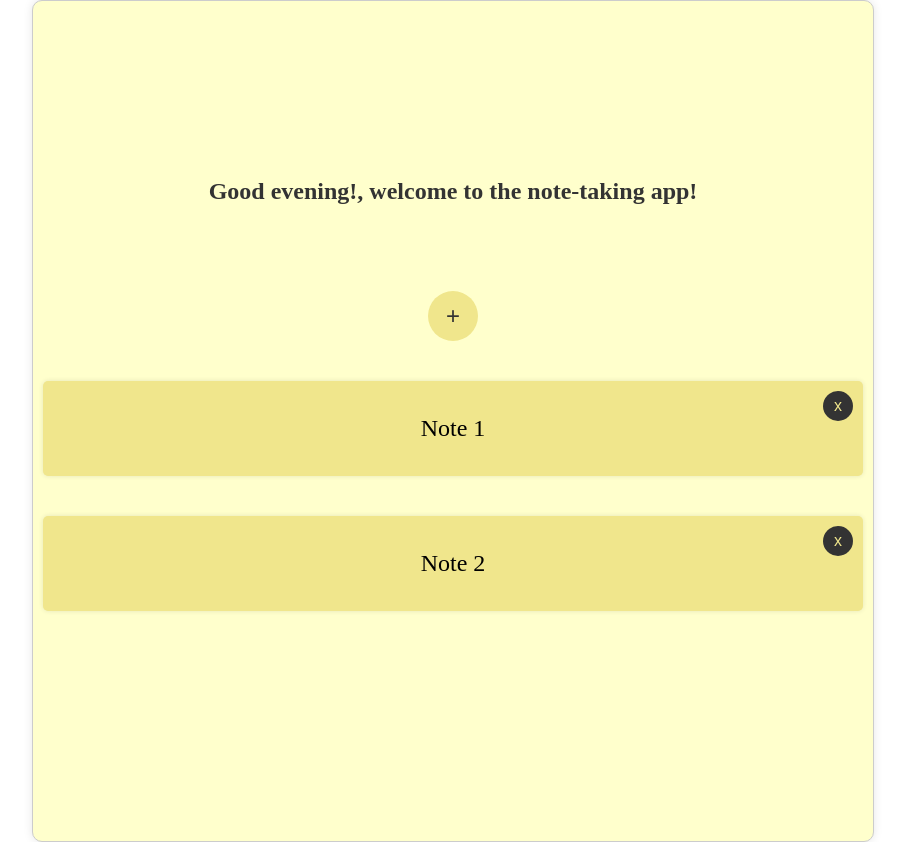
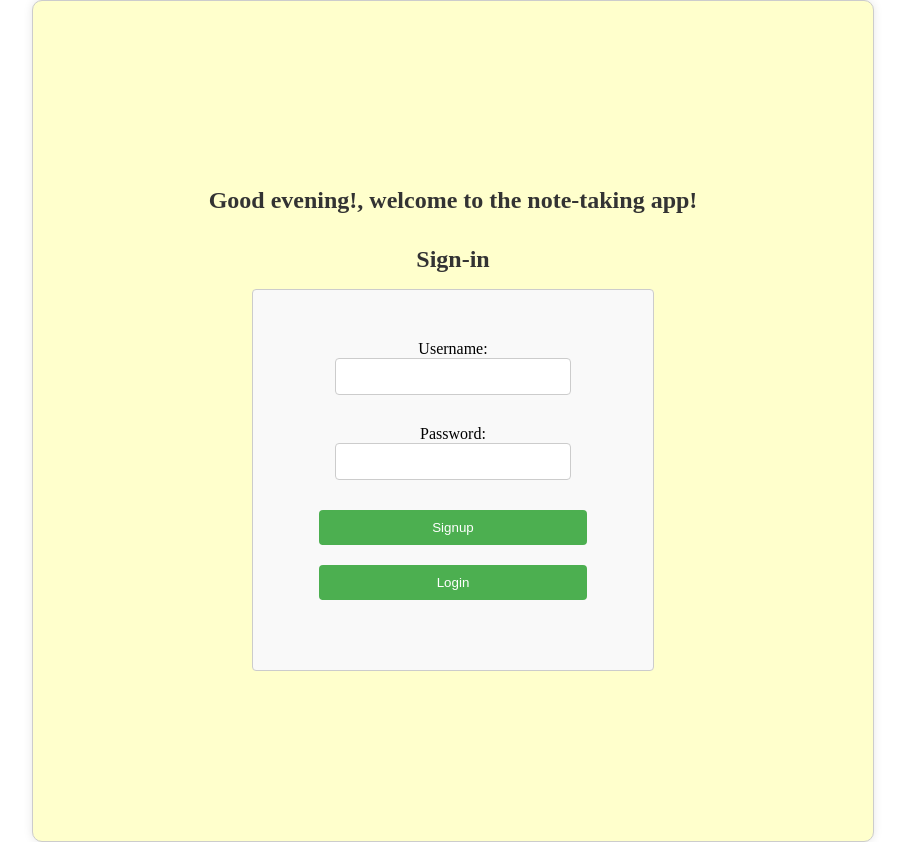
Before and after one commit to Alawaji214/WebNote, a React (Create React App) app in the folder frontend/: page / in a window 1280 px wide. Shown: the whole page, without its empty margins (187-1092 px from the left). Built offline with nearby package versions, Linux system fonts and the light colour scheme.

Commit message:
add signin & signup frontend

```diff
--- a/frontend/src/App.css
+++ b/frontend/src/App.css
@@ -142,3 +142,46 @@
   right: 10px; /* position the button on the right */
   top: 10px; /* position the button at the top */
 }
+
+.signin-form {
+  display: flex;
+  flex-direction: column;
+  align-items: center;
+  width: 300px;
+  margin: 0 auto;
+  padding: 50px;
+  border: 1px solid #ccc;
+  border-radius: 4px;
+  background-color: #f9f9f9;
+}
+
+.signin-label {
+  display: block;
+  margin-bottom: 10px;
+}
+
+.signin-input {
+  width: 80%;
+  margin-left: auto; /* add automatic left margin */
+  margin-right: auto; /* add automatic right margin */
+
+  padding: 10px;
+  border: 1px solid #ccc;
+  border-radius: 4px;
+  margin-bottom: 20px;
+}
+
+.signin-submit {
+  width: 100%;
+  padding: 10px;
+  border: none;
+  border-radius: 4px;
+  background-color: #4CAF50;
+  color: white;
+  cursor: pointer;
+  margin-bottom: 20px; /* Add this line */
+}
+
+.signin-submit:hover {
+  background-color: #45a049;
+}
--- a/frontend/src/App.js
+++ b/frontend/src/App.js
@@ -1,5 +1,6 @@
 import React, { useState, useEffect } from 'react';
 import NoteList from './NoteList';
+import AuthPage from './AuthPage';
 import './App.css';
 
 import { v4 as uuidv4 } from 'uuid';
@@ -10,6 +11,8 @@ const App = () => {
     { id: uuidv4(), content: 'Note 1' },
     { id: uuidv4(), content: 'Note 2' },
   ]);
+
+  const [isSignedIn, setIsSignedIn] = useState(false);
 
   const getGreeting = () => {
     const currentHour = new Date().getHours();
@@ -43,10 +46,17 @@ const App = () => {
     setNotes(notes.map(note => note.id === id ? { ...note, content: newContent } : note));
   };
 
+  const handleSignIn = () => {
+    setIsSignedIn(true);
+  };
+
   return (
     <div className="App">
       <h1>{getGreeting()}, welcome to the note-taking app!</h1>
+      { !isSignedIn && <AuthPage handleSignIn={handleSignIn} /> }
+      { isSignedIn &&
       <NoteList notes={notes} handleUpdate={handleUpdate} handleCreate={handleCreate} handleDelete={handleDelete}/>
+      }
     </div>
   );
 };
--- /dev/null
+++ b/frontend/src/AuthPage.js
@@ -0,0 +1,40 @@
+import React, { useState } from 'react';
+
+  const SigninPage = ({handleSignIn}) => {
+    const [username, setUsername] = useState('');
+    const [password, setPassword] = useState('');
+
+    const handleSubmit = (event) => {
+      event.preventDefault();
+      // handle signup
+      handleSignIn();
+    };
+
+    return (
+        <div className="signin-form">
+        <form onSubmit={handleSubmit}>
+          <label className="signin-label">
+            Username:
+            <input type="text" className="signin-input" value={username} onChange={(e) => setUsername(e.target.value)} />
+          </label>
+          <label className="signin-label">
+            Password:
+            <input type="password" className="signin-input" value={password} onChange={(e) => setPassword(e.target.value)} />
+          </label>
+          <input type="submit" className="signin-submit" value="Signup" />
+          <input type="submit" className="signin-submit" value="Login" />
+        </form>
+      </div>
+    );
+  };
+
+const AuthPage = ({handleSignIn}) => {
+  return (
+    <div>
+      <h1>Sign-in</h1>
+      <SigninPage handleSignIn={handleSignIn}/>
+    </div>
+  );
+};
+
+export default AuthPage;
```
Also changed, not shown: 1 other file (tests, documents, lock files or other folders).
